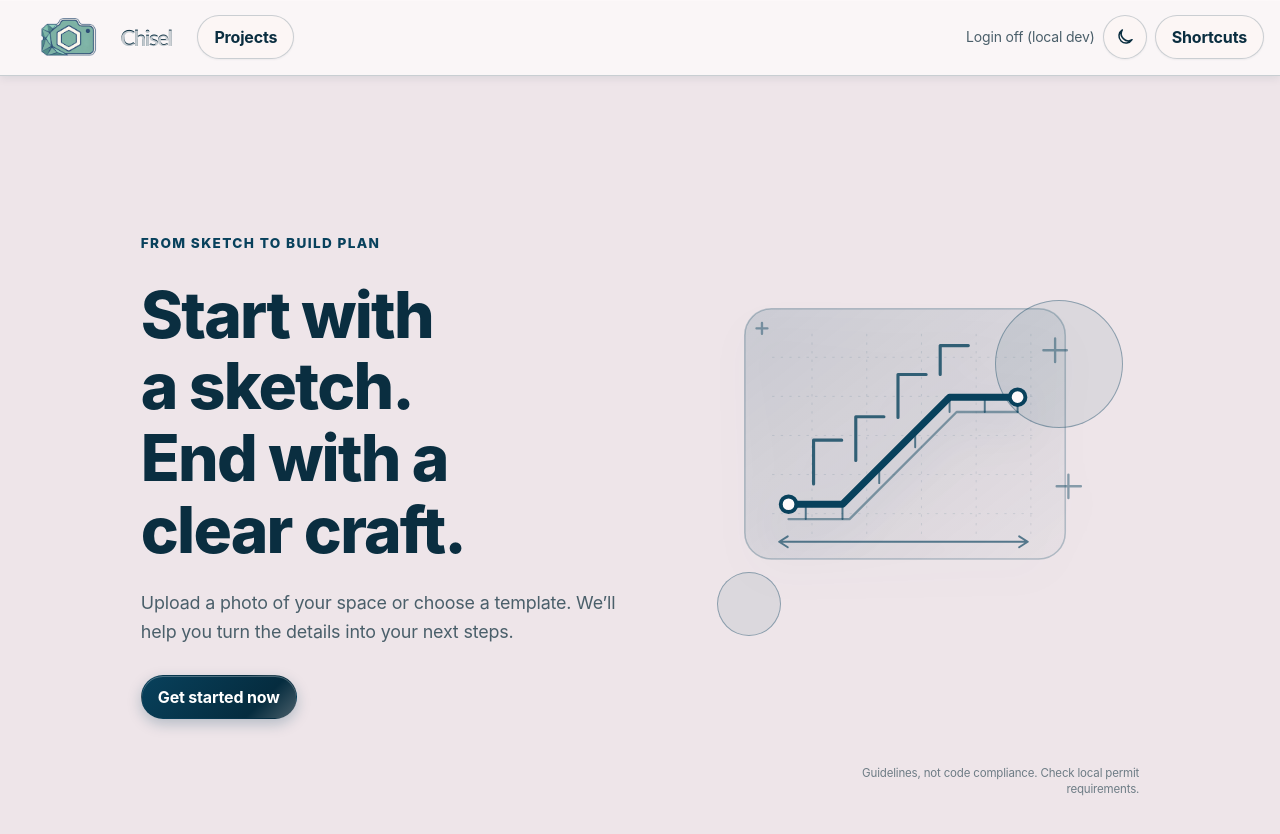
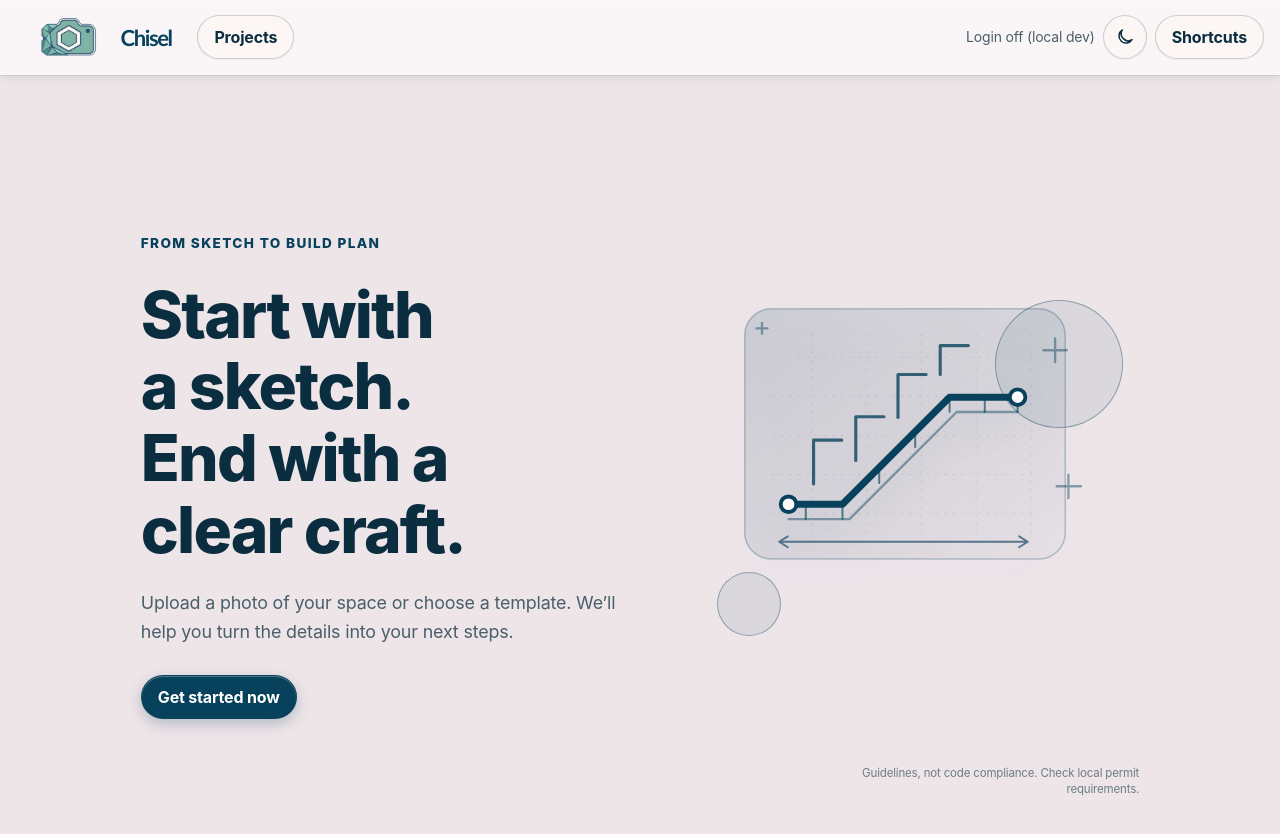
Before and after one commit to christghuynh/chiseldesign, a React (Vite) app in the folder frontend/: page / in a window 1280 px wide. Shown: the top 834 px of the page. Built offline with nearby package versions, Linux system fonts and the light colour scheme; no server answers.

Commit message:
FE-12: Removed every gradient (page background, brand text, buttons, cards, 3D canvas overlay) in favour of solid theme colours

```diff
--- a/frontend/src/styles/theme.css
+++ b/frontend/src/styles/theme.css
@@ -68,11 +68,7 @@
 body {
   margin: 0;
   min-height: 100vh;
-  background:
-    radial-gradient(circle at 7% -12%, color-mix(in srgb, var(--accent-peach) 38%, transparent), transparent 34rem),
-    radial-gradient(circle at 94% 4%, color-mix(in srgb, var(--accent-cream) 70%, transparent), transparent 28rem),
-    radial-gradient(circle at 82% 88%, color-mix(in srgb, var(--accent-sage) 18%, transparent), transparent 30rem),
-    var(--bg);
+  background: var(--bg);
   color: var(--text);
   font-family: -apple-system, BlinkMacSystemFont, "SF Pro Display", "SF Pro Text", Inter, ui-sans-serif, system-ui, sans-serif;
   letter-spacing: -0.011em;
@@ -155,25 +151,16 @@
 }
 
 .app-brand-name__build {
-  background: linear-gradient(125deg, var(--accent-sage-deep), var(--brand));
-  -webkit-background-clip: text;
-  background-clip: text;
-  color: transparent;
+  color: var(--brand);
 }
 
 .app-brand-name--chisel {
-  background: linear-gradient(125deg, var(--text) 2%, var(--brand-deep) 55%, var(--accent-sage-deep));
-  -webkit-background-clip: text;
-  background-clip: text;
-  color: transparent;
+  color: var(--brand);
   text-shadow: 0 1px 0 color-mix(in srgb, var(--surface-solid) 76%, transparent);
 }
 
 :root[data-theme="dark"] .app-brand-name--chisel {
-  background: linear-gradient(125deg, var(--text) 2%, var(--accent-sage) 58%, var(--brand));
-  -webkit-background-clip: text;
-  background-clip: text;
-  color: transparent;
+  color: var(--text);
   text-shadow: 0 1px 0 rgb(0 0 0 / 36%);
 }
 
@@ -195,7 +182,6 @@
 .design-main { width: 100%; min-height: calc(100dvh - 5rem); height: calc(100dvh - 5rem); padding: 0; }
 .design-workspace { --design-edge: clamp(1rem, 2.5vw, 2rem); --design-left-panel: 23rem; --design-right-panel: 20rem; --text: #0a2e40; --text-muted: #3f5460; --surface-solid: #ffffff; --surface: rgb(255 251 252 / 54%); --surface-muted: rgb(238 229 233 / 82%); --border: rgb(8 65 92 / 26%); --design-glass: rgb(255 255 255 / 88%); --design-glass-shadow: 0 22px 58px rgb(8 45 64 / 20%); --design-glass-filter: blur(22px) saturate(1.15); position: relative; min-height: 100%; height: 100%; overflow: hidden; background: #ffffff; color: #0a2e40; }
 .design-workspace__canvas { position: absolute; inset: 0; }
-.design-workspace__canvas::after { position: absolute; inset: 0; z-index: 1; background: linear-gradient(180deg, rgb(255 255 255 / 22%), transparent 27%, transparent 68%, rgb(255 255 255 / 30%)); content: ""; pointer-events: none; }
 .design-workspace__topbar { position: absolute; top: var(--design-edge); right: var(--design-edge); z-index: 4; display: flex; align-items: start; justify-content: end; pointer-events: none; }
 .design-workspace__topbar > * { pointer-events: auto; }
 .design-workspace__panel-intro p, .design-workspace__composer p { margin: 0; color: var(--brand); font-size: .73rem; font-weight: 780; letter-spacing: .08em; text-transform: uppercase; }
@@ -244,7 +230,7 @@
 .workflow-empty-page__heading { margin: 0 0 1rem; }
 .workflow-empty-page__heading p { margin: 0 0 .25rem; color: var(--brand); font-size: .76rem; font-weight: 780; letter-spacing: .09em; text-transform: uppercase; }
 .workflow-empty-page__heading h2 { margin: 0; font-size: clamp(2.1rem, 4vw, 3.2rem); }
-.empty-state { --empty-accent: var(--brand); --empty-accent-deep: var(--brand-deep); display: grid; grid-template-columns: minmax(8.5rem, .72fr) minmax(0, 1.28fr); align-items: center; gap: clamp(1.25rem, 4vw, 3.5rem); min-height: 17rem; overflow: hidden; padding: clamp(1.5rem, 4vw, 3rem); background: linear-gradient(130deg, color-mix(in srgb, var(--surface-solid) 88%, transparent), color-mix(in srgb, var(--empty-accent) 10%, var(--surface))); }
+.empty-state { --empty-accent: var(--brand); --empty-accent-deep: var(--brand-deep); display: grid; grid-template-columns: minmax(8.5rem, .72fr) minmax(0, 1.28fr); align-items: center; gap: clamp(1.25rem, 4vw, 3.5rem); min-height: 17rem; overflow: hidden; padding: clamp(1.5rem, 4vw, 3rem); background: color-mix(in srgb, var(--empty-accent) 6%, var(--surface)); }
 .empty-state--confirm { --empty-accent: var(--accent-sage); --empty-accent-deep: var(--accent-sage-deep); }
 .empty-state--plan { --empty-accent: var(--accent-tomato); --empty-accent-deep: color-mix(in srgb, var(--accent-tomato) 55%, var(--brand-deep)); }
 .empty-state--build { --empty-accent: var(--accent-peach); --empty-accent-deep: var(--warning); }
@@ -278,7 +264,7 @@
   min-height: 2.75rem;
   border: 1px solid transparent;
   border-radius: 999px;
-  background: linear-gradient(135deg, var(--brand), var(--brand-deep) 74%, var(--accent-sage-deep));
+  background: var(--brand);
   box-shadow: 0 5px 14px color-mix(in srgb, var(--brand) 25%, transparent), 0 1px 0 rgb(255 255 255 / 28%) inset;
   color: var(--brand-contrast);
   padding: .55rem 1rem;
@@ -372,7 +358,7 @@
 .template-selector__preview p { color: var(--text-muted); font-size: .92rem; }
 .template-selector__defaults { display: flex; flex-wrap: wrap; gap: .35rem; }
 .template-selector__defaults span { border-radius: 999px; background: var(--surface-muted); color: var(--text-muted); font-size: .72rem; padding: .25rem .5rem; }
-.template-preview-art { position: relative; border: 1px solid color-mix(in srgb, var(--brand) 30%, var(--border)); border-radius: .8rem; background: linear-gradient(140deg, color-mix(in srgb, var(--accent-sage) 16%, transparent), color-mix(in srgb, var(--accent-lilac) 10%, transparent)); color: var(--brand); overflow: hidden; }
+.template-preview-art { position: relative; border: 1px solid color-mix(in srgb, var(--brand) 30%, var(--border)); border-radius: .8rem; background: color-mix(in srgb, var(--accent-sage) 12%, transparent); color: var(--brand); overflow: hidden; }
 .template-preview-art svg { display: block; width: 100%; height: auto; }
 .template-preview-art > span { position: absolute; right: .55rem; bottom: .45rem; color: color-mix(in srgb, var(--brand) 68%, var(--text)); font-size: .65rem; font-weight: 750; letter-spacing: .08em; text-transform: uppercase; }
 .template-preview-art__grid { fill: none; stroke: currentColor; stroke-dasharray: 3 7; stroke-opacity: .16; }
@@ -451,7 +437,7 @@
   z-index: -1;
   border: 1px solid color-mix(in srgb, var(--border) 70%, transparent);
   border-radius: 2rem;
-  background: linear-gradient(130deg, color-mix(in srgb, var(--surface) 88%, transparent), color-mix(in srgb, var(--accent-sage) 12%, var(--surface)));
+  background: var(--surface);
   box-shadow: var(--shadow-card);
   content: "";
 }
@@ -486,7 +472,7 @@
 }
 
 /* Bring components that predate the shared system into the same palette. */
-.theme-transition .bg-slate-900 { background: linear-gradient(135deg, var(--brand), var(--brand-deep)); color: var(--brand-contrast); }
+.theme-transition .bg-slate-900 { background: var(--brand); color: var(--brand-contrast); }
 .theme-transition .text-slate-700 { color: var(--text-muted); }
 .theme-transition .border-slate-200,
 .theme-transition .border-slate-300,
```
